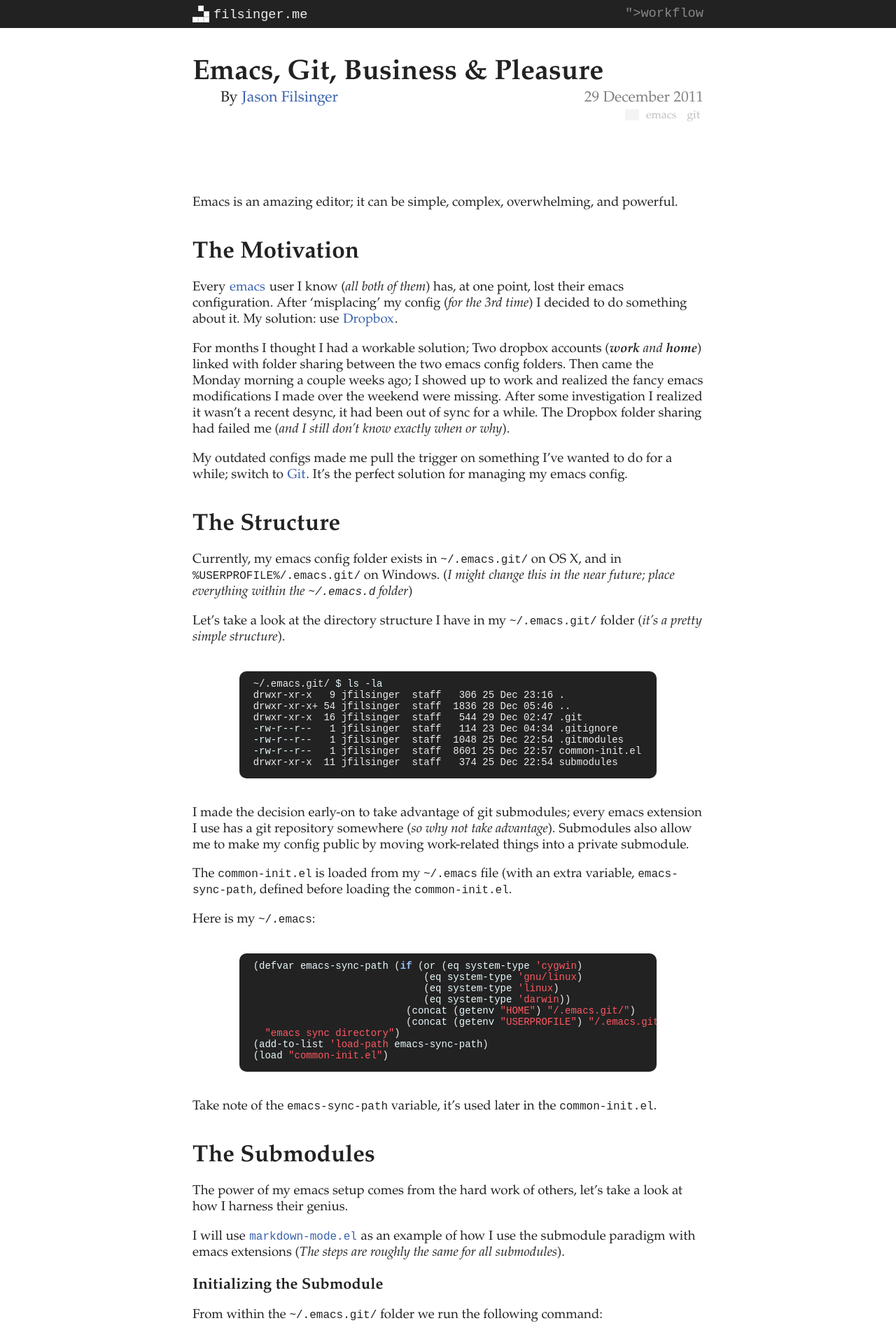
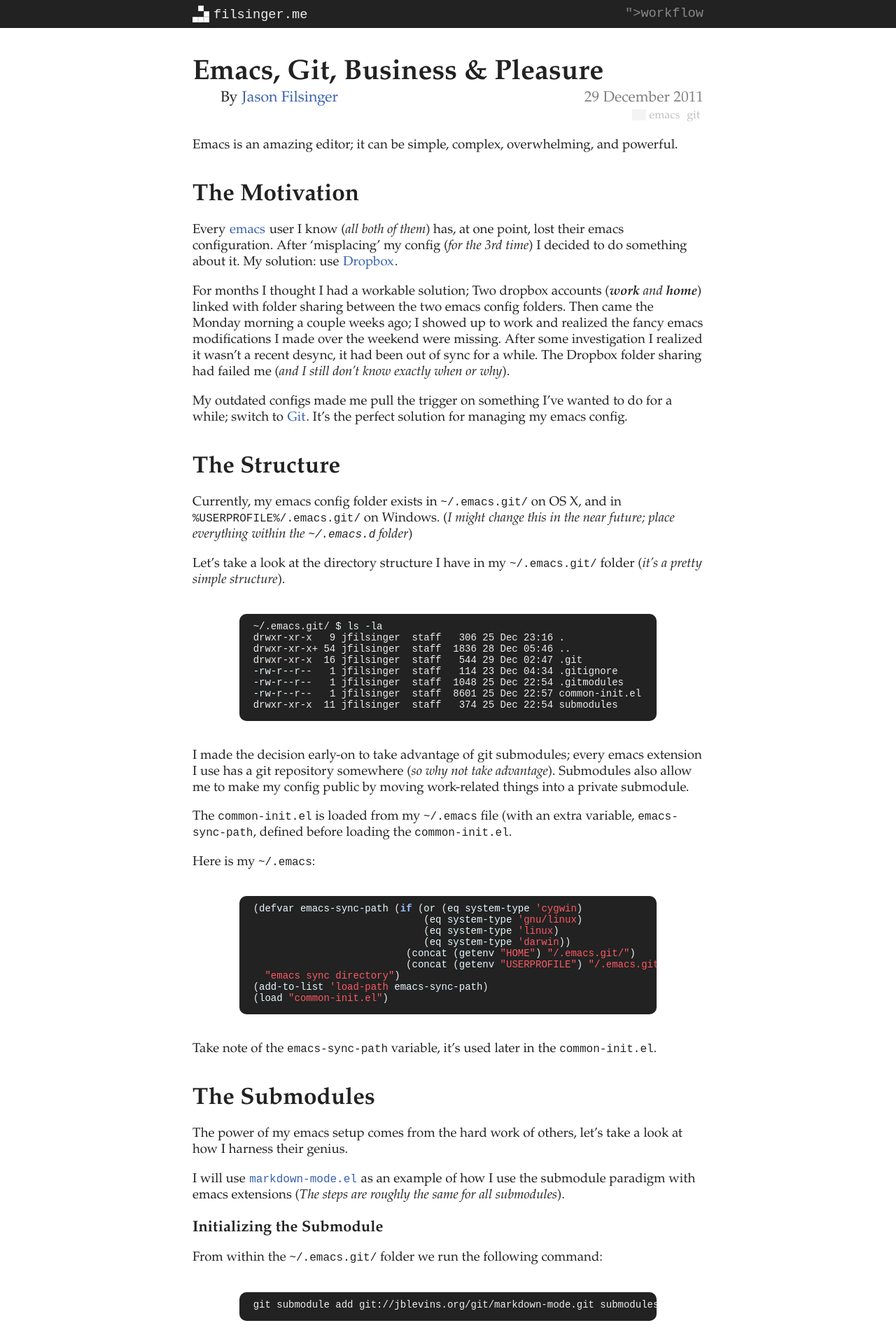
Before and after one commit to filsinger/filsinger.github.com, a Jekyll site: the page built from _posts/2011-12-29-emacs-git-business-and-pleasure.md, in a window 1280 px wide. Shown: the top 1920 px of the page at 70% size. Built offline with Jekyll 4.4.1, drawn with Linux system fonts in a browser that asks for light colours; Markdown is read by kramdown in place of the engine named in the settings; comment, search, counter and statistics services are not loaded; some of the changed text lies outside the part shown; grey boxes are pictures that could not be loaded.

Commit message:
more html fixes and CSS cleanup

```diff
--- a/_includes/page_footer.html
+++ b/_includes/page_footer.html
@@ -19,20 +19,18 @@
 	{% case page.license %}
 	{% when "cc-by-nc-sa" %}
 	<h1>License</h1>
-	<img src="http://static.filsinger.me/icons/CreativeCommons/cc.64.white.png"/>
+	<img src="http://static.filsinger.me/icons/CreativeCommons/cc.64.white.png" alt="Creative Commons Logo"/>
 	<p>
-	  This <span xmlns:dct="http://purl.org/dc/terms/" href="http://purl.org/dc/dcmitype/Text" rel="dct:type">work</span> is licensed under a
-	  <a rel="license" href="http://creativecommons.org/licenses/by-nc-sa/3.0/">Creative Commons Attribution-NonCommercial-ShareAlike 3.0 Unported License</a>.
+	  This work is licensed under a <a rel="license" href="http://creativecommons.org/licenses/by-nc-sa/3.0/">Creative Commons Attribution-NonCommercial-ShareAlike 3.0 Unported License</a>.
 	</p>
 	{% when "copyright" %}
 	<h1>Copyright</h1>
 	This work is Copyright 2011-2012 by Jason Filsinger. All Rights Reserved.
 	{% else %}
 	<h1>License</h1>
-	<img src="http://static.filsinger.me/icons/CreativeCommons/cc.64.white.png"/>
+	<img src="http://static.filsinger.me/icons/CreativeCommons/cc.64.white.png" alt="Creative Commons Logo"/>
 	<p>
-	  This <span xmlns:dct="http://purl.org/dc/terms/" href="http://purl.org/dc/dcmitype/Text" rel="dct:type">work</span> is licensed under a
-	  <a rel="license" href="http://creativecommons.org/licenses/by-nc-sa/3.0/">Creative Commons Attribution-NonCommercial-ShareAlike 3.0 Unported License</a>.
+	  This work is licensed under a <a rel="license" href="http://creativecommons.org/licenses/by-nc-sa/3.0/">Creative Commons Attribution-NonCommercial-ShareAlike 3.0 Unported License</a>.
 	</p>
 	{% endcase %}
       </div>
--- a/_layouts/post.html
+++ b/_layouts/post.html
@@ -9,21 +9,8 @@
 	<header>
 	  <h1>{{ page.title }}</h1>
 	  <address>By <a href="/">Jason Filsinger</a></address>
-	  <time class="right">{{ page.date | date_to_long_string }}</time>
-	  <div id="categories">
-	    <ul>
-	      {% for c in page.categories %}
-	      <li class="category"><a href="{% category_url c %}">{{ c }}</a></li>
-	      {% endfor %}
-	    </ul>
-          </div>
-	  <div id="tags">
-	    <ul>
-	      {% for t in page.tags %}
-	      <li class="tag">{{ t }}</li>
-	      {% endfor %}
-	    </ul>
-          </div>
+	  <time class="right" pubdate="{{ page.date | date_to_xmlschema }}" datetime="{{ page.date | date_to_xmlschema }}">{{ page.date | date_to_long_string }}</time>
+	  <ul id="tags" class="tags">{% for t in page.tags %}<li class="tag">{{ t }}</li>{% endfor %}</ul>
 	</header>
 	<section>
 	  {{ content }}
@@ -44,7 +31,7 @@
 	  -->
 	</div>
 	<div class="social">
-	  <a href="http://www.reddit.com/submit" onclick="window.location = 'http://www.reddit.com/submit?url=' + encodeURIComponent(window.location); return false"> <img src="http://www.reddit.com/static/spreddit7.gif" alt="submit to reddit" border="0" /> </a>
+	  <a href="http://www.reddit.com/submit" onclick="window.location = 'http://www.reddit.com/submit?url=' + encodeURIComponent(window.location); return false"> <img src="http://www.reddit.com/static/spreddit7.gif" alt="submit to reddit"/> </a>
 	  </div>
       </div>
       {% if page.comments != null %}
--- a/_layouts/simple.html
+++ b/_layouts/simple.html
@@ -5,7 +5,9 @@
 
     {% include page_header.html %}
     <div id="wrapper">
+      <article>
       {{ content }}
+      </article>
     </div>
 
     {% include page_footer.html %}
--- a/about/index.html
+++ b/about/index.html
@@ -3,8 +3,6 @@
 title: Jason Filsinger
 meta-description: "About Jason Filsinger"
 ---
-
-<article>
 
 <section class="left card">
   <div class="stuffing">
--- a/css/screen.css
+++ b/css/screen.css
@@ -144,7 +144,9 @@
 	top: 3pt;
 }
 
-
+a img {
+	border: none;
+}
 
 /* @end Header */
 
@@ -281,15 +283,12 @@
 
 /* @group Tags & Categories */
 
-article #tags {
+article ul.tags {
 	float: right;
 	clear: none;
 }
 
-article #tags li {
-	overflow: visible;
-}
-article #tags:before {
+article ul.tags:before {
 	background: url(http://static.filsinger.me/icons/DefaultIcon/16x16/tag.png) no-repeat right 4px;
 	width: 20px;
 	display: inline-block;
@@ -301,11 +300,8 @@
 	position: relative;
 }
 
-article #tags:hover li:before
-{
-	opacity: 1.0;
-}
-article #tags:hover {
+
+article ul.tags:hover {
 	width: auto;
 	opacity: 1.0;
 }
@@ -316,56 +312,30 @@
 	visibility: hidden;
 }
 
-article #tags,
-article #categories {
+article ul.tags,
+article ul.categories {
 	display: block;
-	//padding: 2pt 0pt 2pt 0pt;
 	color: rgba(0,0,0,0.5);
+	margin: 0;
+	cursor: default;
 }
 
-article #tags ul a,
-article #categories ul a,
-article #tags ul a:hover,
-article #categories ul a:hover {
+article ul.tags a,
+article ul.categories a,
+article ul.tags a:hover,
+article ul.categories a:hover {
 	background: none;
 	border: none;
 	color: rgba(0,0,0,0.5);
 }
 
-#tags ul,
-#categories ul {
-	margin: 0;
-	padding: 0;
+article ul.tags li,
+article li.category {
 	display: inline-block;
-	cursor: default;
-}
-
-article li.tag,
-li.category {
-	display: inline-block;
-	//color: rgba(128,0,0,1);
-	//background-color: rgba(255,0,0,0.1);
-	//border: solid 1px rgba(255,0,0,0.3);
-	border-radius: 5px;
-	display: inline-block;
-	text-decoration: none;
 	cursor: default;
 	opacity: 0.5;
 	font-size: 12pt;
 	padding: 2px 5px;
-}
-
-article li.tag:hover,
-article li.category:hover
-{
-
-}
-
-article li.category
-{
-	color: rgba(0,128,0,1);
-	background-color: rgba(0,128,0,0.1);
-	border: solid 1px rgba(0,128,0,0.3);
 }
 
 /* @end */
--- a/index.html
+++ b/index.html
@@ -3,8 +3,6 @@
 title: Jason Filsinger
 meta-description: "Jason Filsinger's Blog"
 ---
-
-<article>
 
 <section class="left card">
   <div class="stuffing">
@@ -42,5 +40,3 @@
   </ul>
 </section>
 {% endif %}
-
-</article>
```
